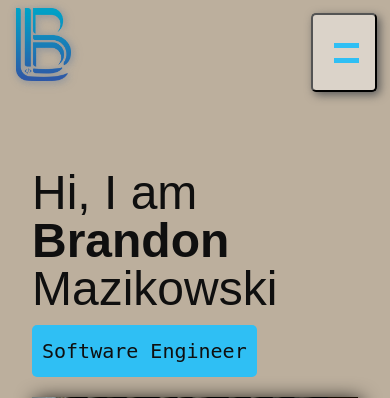
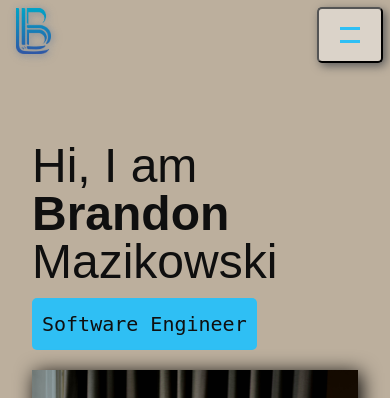
Before and after one commit to Brandonmaz/mainPortfolio, a PHP site: page /index.php in a window 390 px wide. Shown: the top 398 px of the page. Run offline with PHP 8.4, Linux system fonts and the light colour scheme; some libraries are stand-ins or nearby versions.

Commit message:
changed navbar appearence to fit mobile

```diff
--- a/brandonMaz/css/header.css
+++ b/brandonMaz/css/header.css
@@ -120,3 +120,30 @@ a {
     transform: rotate(-135deg);
     margin-top: 0;
 }
+
+@media (max-width: 600px) {
+    .navigation li {
+        font-size: 11px;
+        margin: 0 0px 0 -15px;
+    }
+
+    .navigation {
+        margin: .5em .5em 0 0;
+    }
+
+    .logo {
+        max-width: 35px;
+        filter: drop-shadow(1px 1px 3px rgb(156, 156, 156));
+        margin: .5em;
+    }
+
+    .nav-wrapper.active ul {
+        width: 300px;
+    }
+
+    .nav-toggler::before,
+    .nav-toggler::after {
+        width: 20px;
+        height: 3px;
+    }
+}
```
